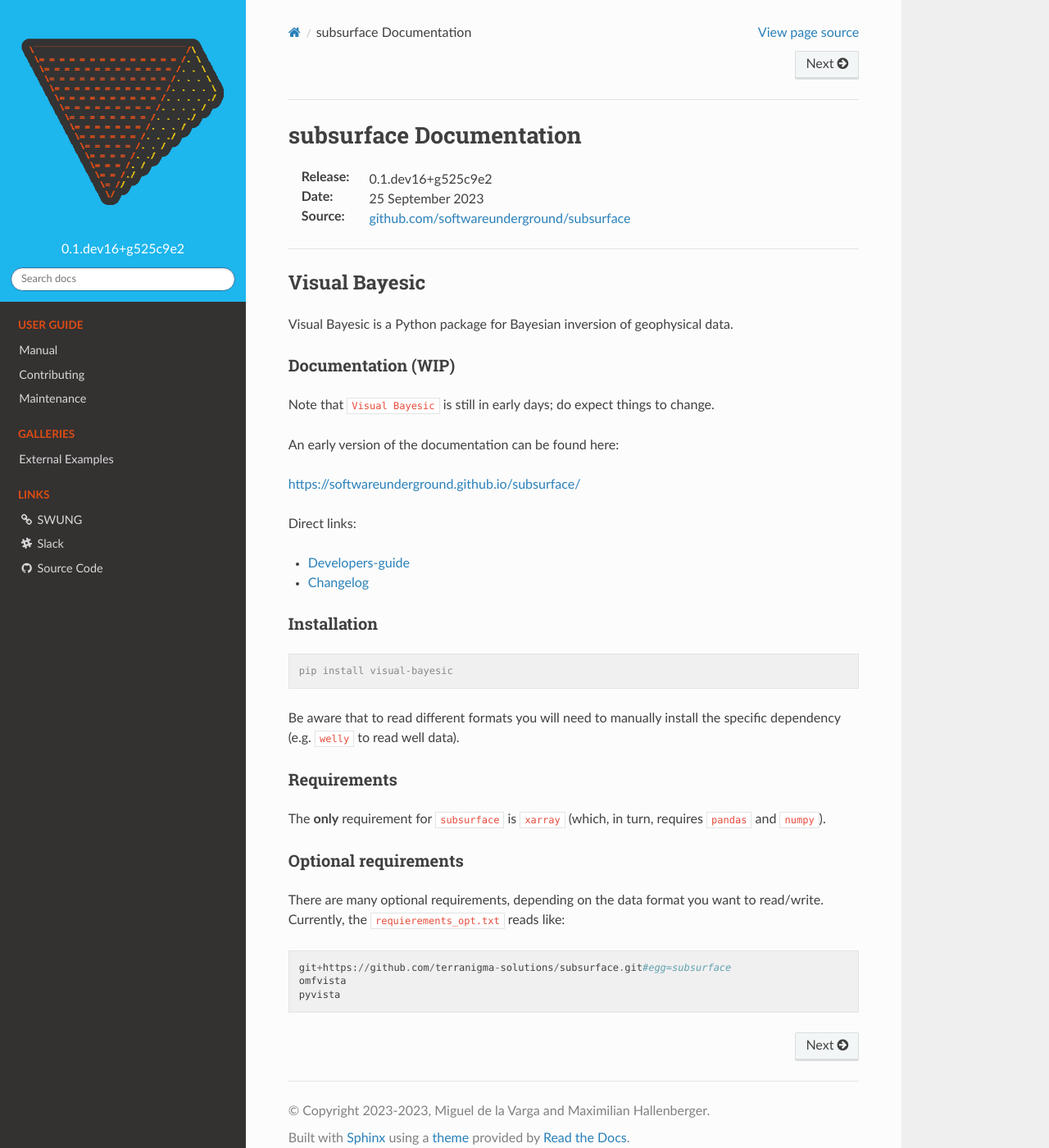
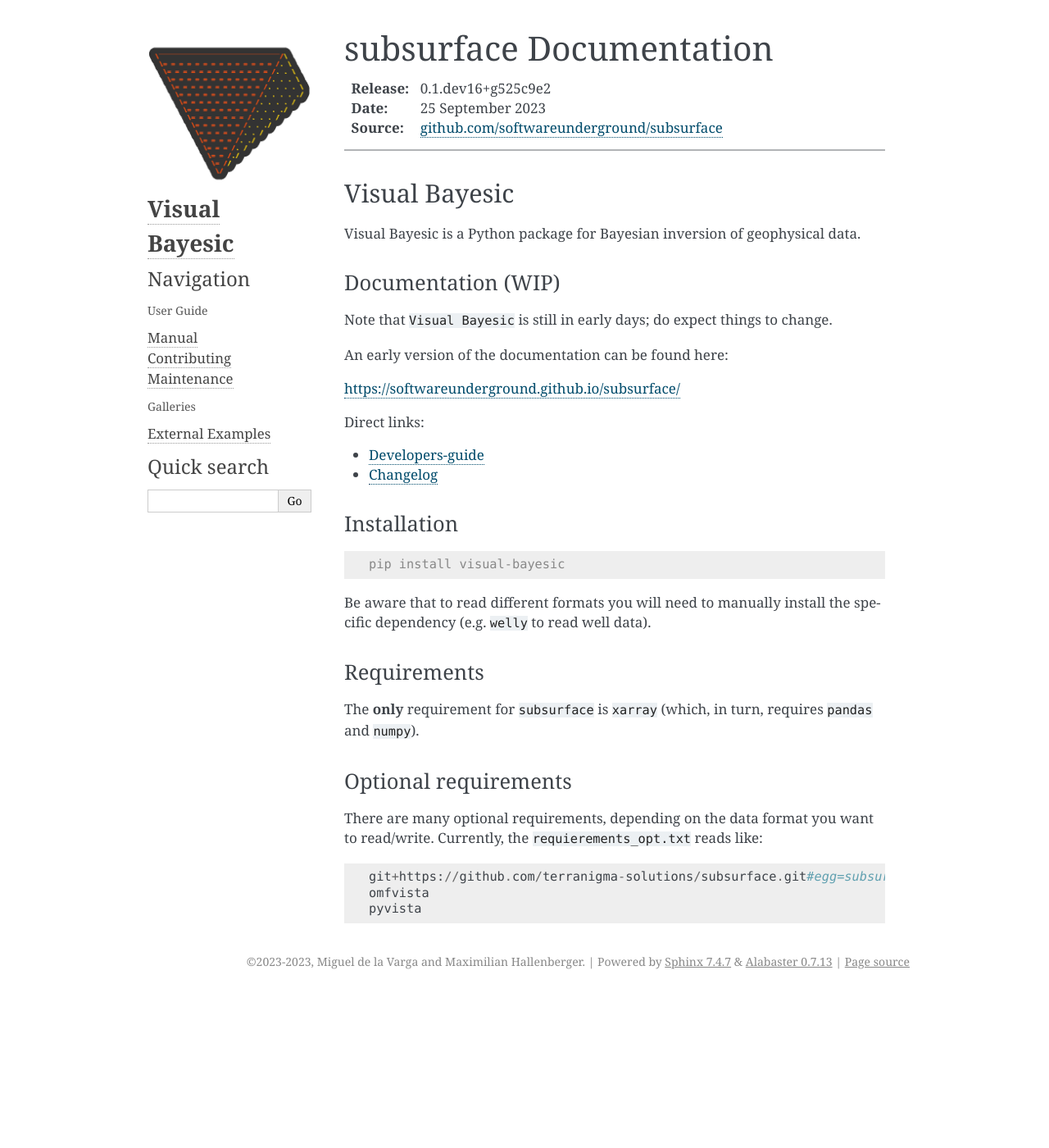
Before and after one commit to vector-raw-materials/vector-geology, a Sphinx documentation site: the page built from docs/source/index.rst, in a window 1280 px wide and 1400 px high. Shown: the whole window at 82% size. Built offline with Sphinx 7.4.7, drawn with Linux system fonts in a browser that asks for light colours; pages that are not in the unit, such as notebooks, are missing from menus; some of the changed lines change nothing that is shown.

Commit message:
[WIP] Building documentation in Linux

```diff
--- a/docs/source/conf.py
+++ b/docs/source/conf.py
@@ -44,8 +44,6 @@ extensions = [
     'sphinx.ext.githubpages',
     'sphinx.ext.napoleon',
     'sphinx_gallery.gen_gallery',
-    'sphinx_automodapi.automodapi',
-    'sphinx_automodapi.smart_resolver',
     "pyvista.ext.plot_directive"
 ]
 
@@ -139,7 +137,6 @@ linkcheck_request_header = {
 
 
 # -- Options for HTML output ----------------------------------------------
-html_theme = 'sphinx_rtd_theme'
 html_theme_options = {
     'logo_only': True,
     'display_version': True,
```
Also changed, not shown: examples/README.rst (added), examples/examples/README.rst (added), 1 other file.
